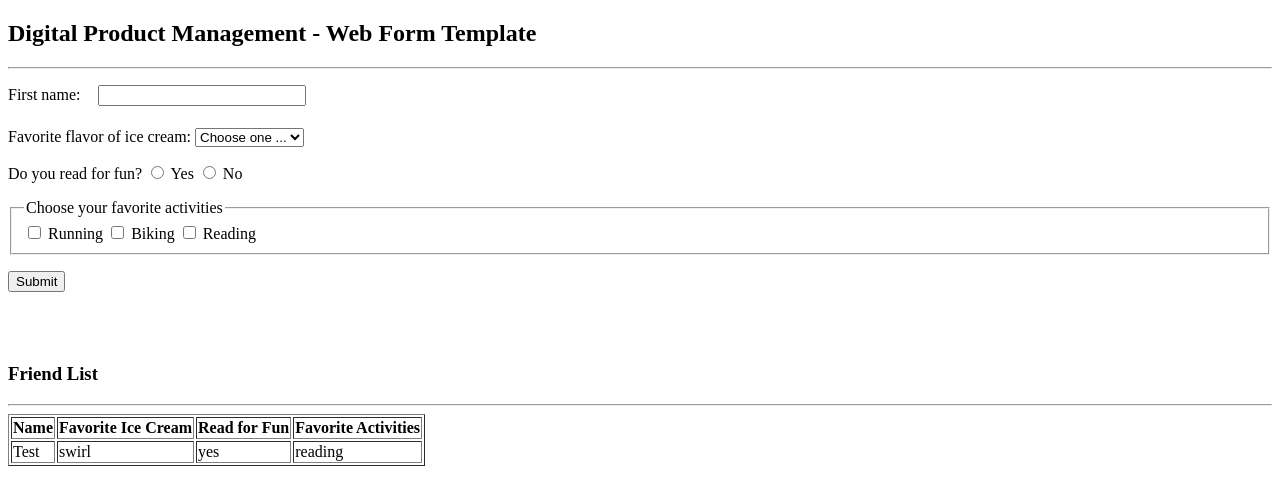
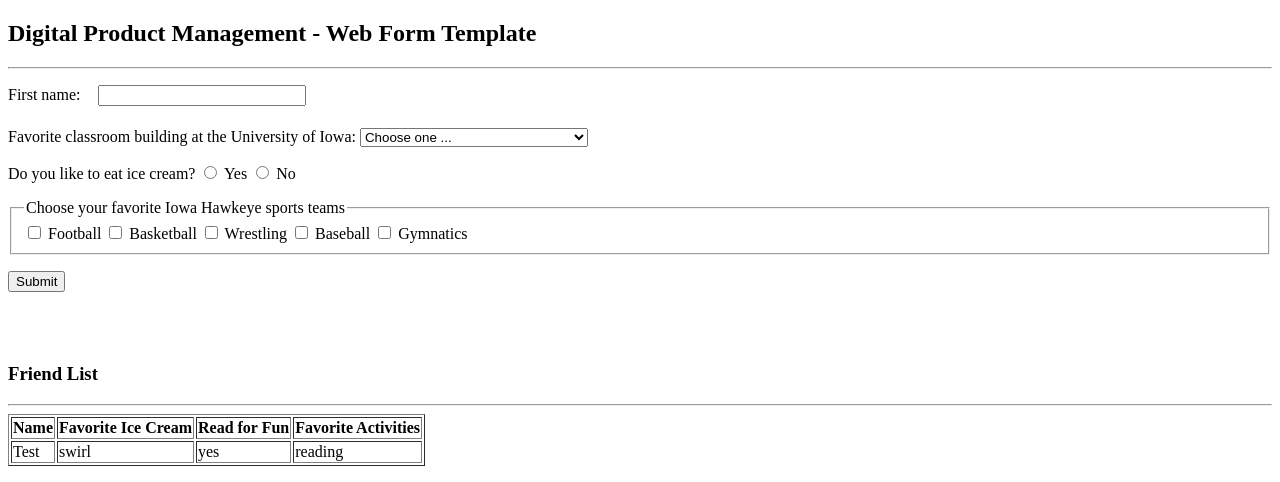
Before and after one commit to Mellestom/Pair_Programming, a Flask app: page / in a window 1280 px wide. Shown: the part 26-508 px from the top of the page. Run offline with Flask 2, Linux system fonts and the light colour scheme.

Commit message:
created web form with questions
with bryce and tommy, committing to pairing

```diff
--- a/templates/index.html
+++ b/templates/index.html
@@ -9,34 +9,34 @@
     </p>
 
     <p>
-      <label for="ice-cream">
-        Favorite flavor of ice cream:
-        <select name="flavor" id="ice-cream" required>
+      <label for="building">
+        Favorite classroom building at the University of Iowa:
+        <select name="classroom" id="building" required>
           <option value="" selected>Choose one ...</option>
-          <option value="vanilla">Vanilla</option>
-          <option value="chocolate">Chocolate</option>
-          <option value="swirl">Swirl</option>
+          <option value="tippie">John Papa John Business Building</option>
+          <option value="trowbridge">Trowbridge Hall</option>
+          <option value="pomerantz">Pomerantz Center</option>
         </select>
       </label>
     </p>
     <p>
-      <label>Do you read for fun?</label>
-      <label for="read-yes">
+      <label>Do you like to eat ice cream?</label>
+      <label for="ice-cream-yes">
         <input
           type="radio"
-          id="read-yes"
-          name="read"
+          id="ice-cream-yes"
+          name="ice-cream"
           value="yes"
           required="required"
         />
         Yes
       </label>
 
-      <label for="read-no">
+      <label for="ice-cream-no">
         <input
           type="radio"
-          id="read-no"
-          name="read"
+          id="ice-cream-no"
+          name="ice-cream"
           value="no"
           required="required"
         />
@@ -45,35 +45,55 @@
     </p>
 
     <fieldset>
-      <legend>Choose your favorite activities</legend>
-      <label for="for-running">
+      <legend>Choose your favorite Iowa Hawkeye sports teams</legend>
+      <label for="for-football">
         <input
           type="checkbox"
-          id="for-running"
+          id="for-football"
           name="activities"
-          value="running"
+          value="football"
         />
-        Running
+        Football
       </label>
 
-      <label for="for-biking">
+      <label for="for-basketball">
         <input
           type="checkbox"
-          id="for-biking"
+          id="for-basketball"
           name="activities"
-          value="biking"
+          value="basketball"
         />
-        Biking
+        Basketball
       </label>
 
-      <label for="for-reading">
+      <label for="for-wrestling">
         <input
           type="checkbox"
-          id="for-reading"
+          id="for-wrestling"
           name="activities"
-          value="reading"
+          value="wrestling"
         />
-        Reading
+        Wrestling
+      </label>
+
+      <label for="for-baseball">
+        <input
+          type="checkbox"
+          id="for-baseball"
+          name="activities"
+          value="baseball"
+        />
+        Baseball
+      </label>
+
+      <label for="for-gymnastics">
+        <input
+          type="checkbox"
+          id="for-gymnastics"
+          name="activities"
+          value="gymnatics"
+        />
+        Gymnatics
       </label>
     </fieldset>
 
```
